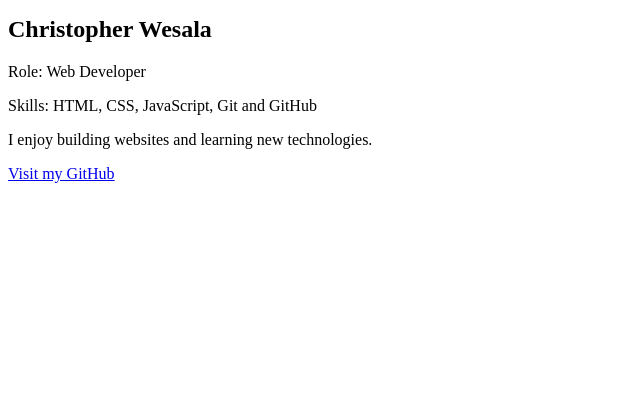
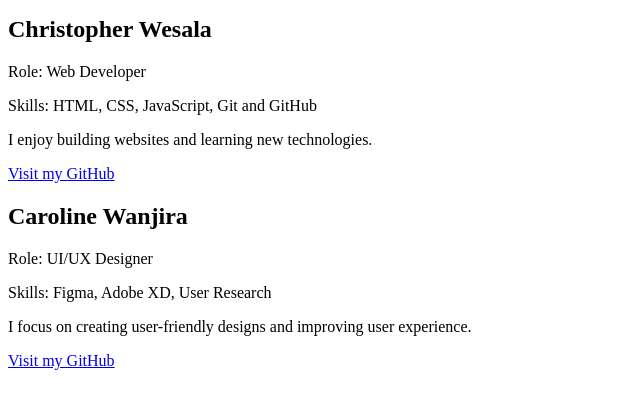
Before and after one commit to Wesala-crypto/iyf-s12-week-03-pair-Wesala-crypto, a plain HTML site: page index.html in a window 1280 px wide. Shown: the part 386-794 px from the top of the page, without its empty margins (0-641 px from the left). Drawn offline with Linux system fonts and the light colour scheme.

Commit message:
add role with UI/UX role for Caroline Wanjira

```diff
--- a/index.html
+++ b/index.html
@@ -28,5 +28,13 @@
         <p>I enjoy building websites and learning new technologies.</p>
         <a href="https://github.com/Wesala-crypto">Visit my GitHub</a>
     </section>
+
+    <section>
+        <h2>Caroline Wanjira</h2>
+        <p>Role: UI/UX Designer</p>
+        <p>Skills: Figma, Adobe XD, User Research</p>
+        <p>I focus on creating user-friendly designs and improving user experience.</p>
+        <a href="https://github.com/Caroline-wanjira">Visit my GitHub</a>
+    </section>
 </body>
 </html>
```
